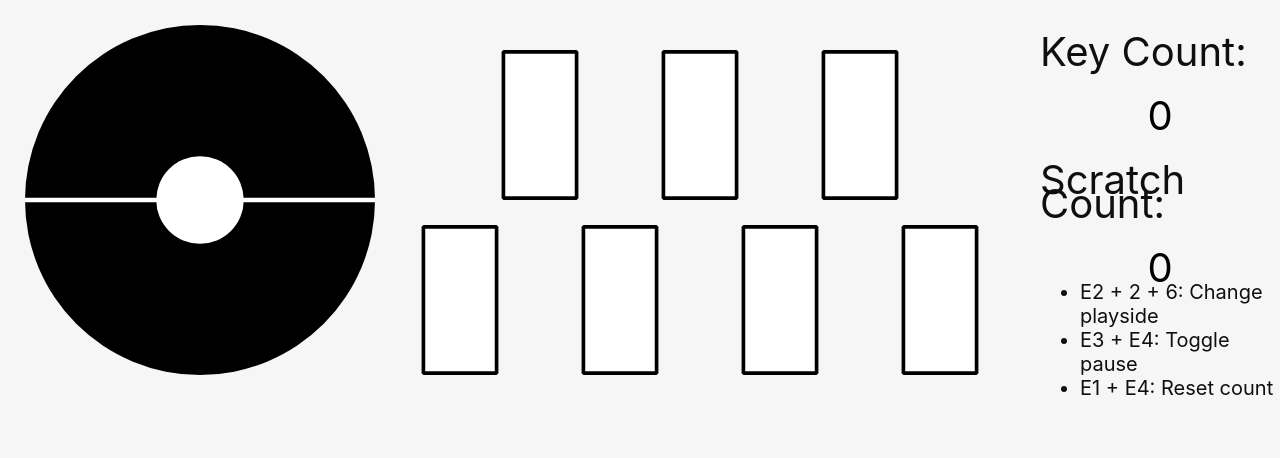
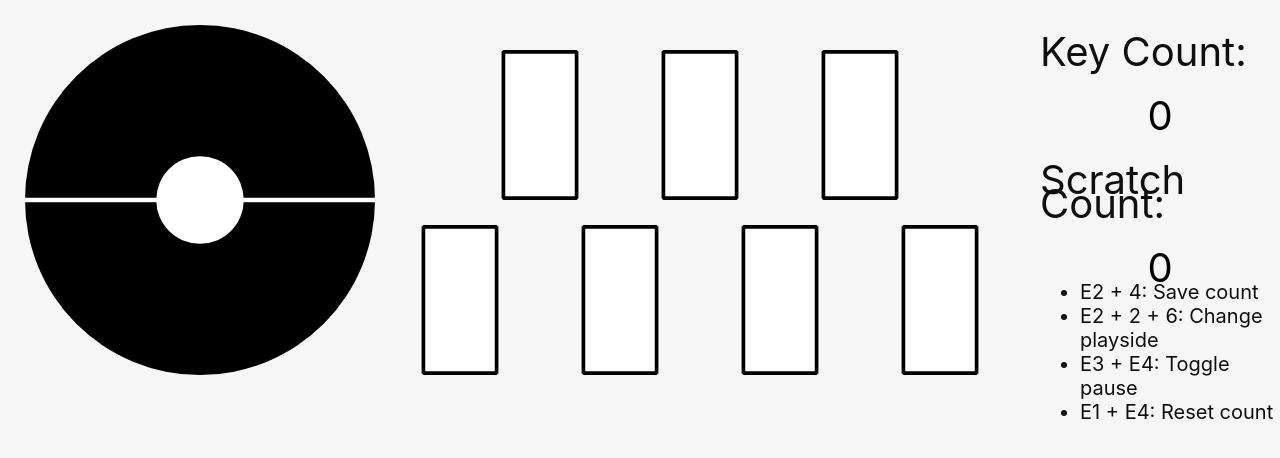
Before and after one commit to Poyotoron/Amaterasu, a React (Vite) app: page / in a window 1280 px wide. Shown: the top 458 px of the page. Built offline with nearby package versions, Linux system fonts and the light colour scheme.

Commit message:
セーブショートカットの表示を追加

```diff
--- a/src/App.tsx
+++ b/src/App.tsx
@@ -124,6 +124,7 @@ function App() {
           </div>
           <div style={{ position: "absolute", left: statAreaLeft + 40, top: statAreaTop + 260, fontSize: 20 }}>
             <ul>
+              <li>E2 + 4: Save count</li>
               <li>E2 + 2 + 6: Change playside</li>
               <li>E3 + E4: Toggle pause</li>
               <li>E1 + E4: Reset count</li>
```
